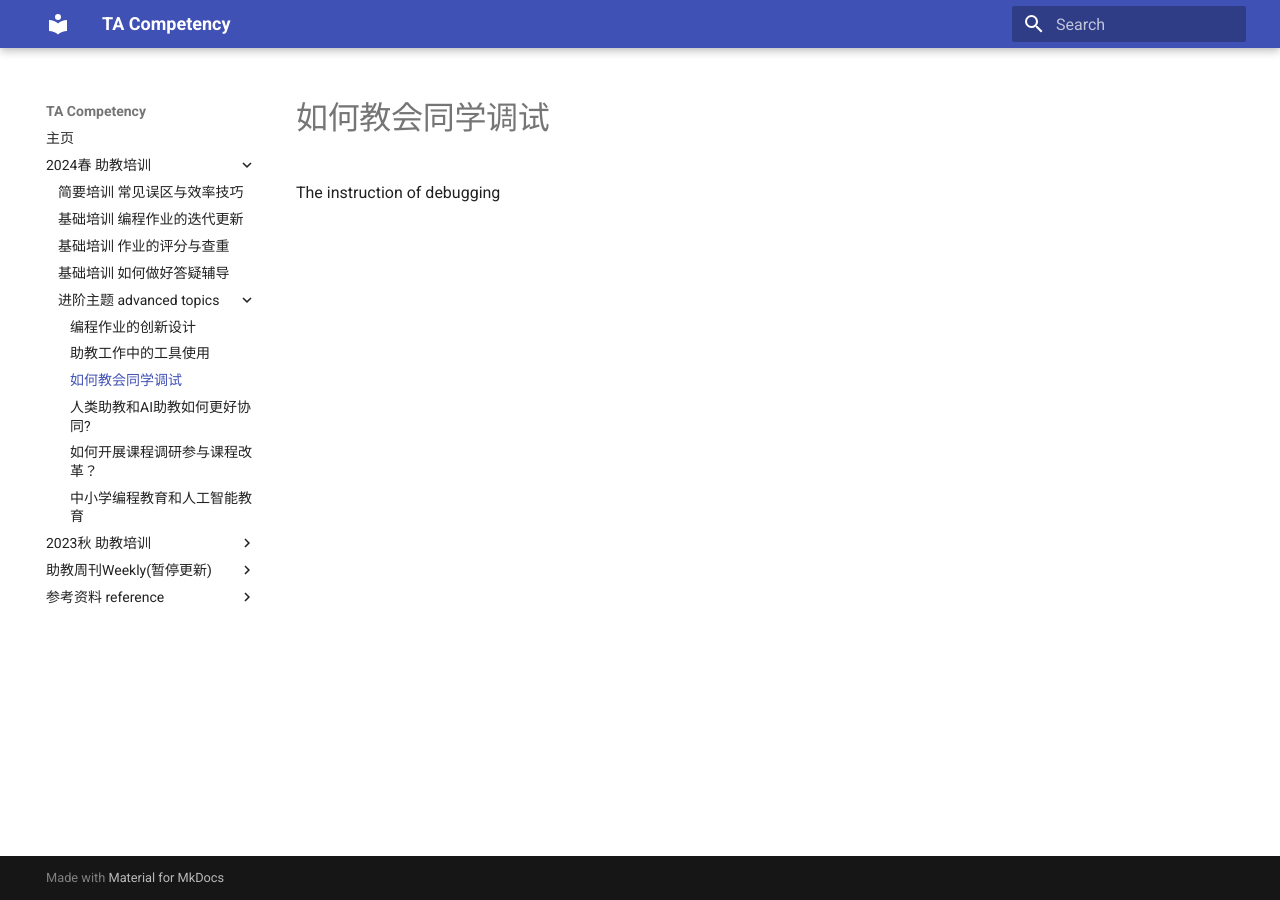
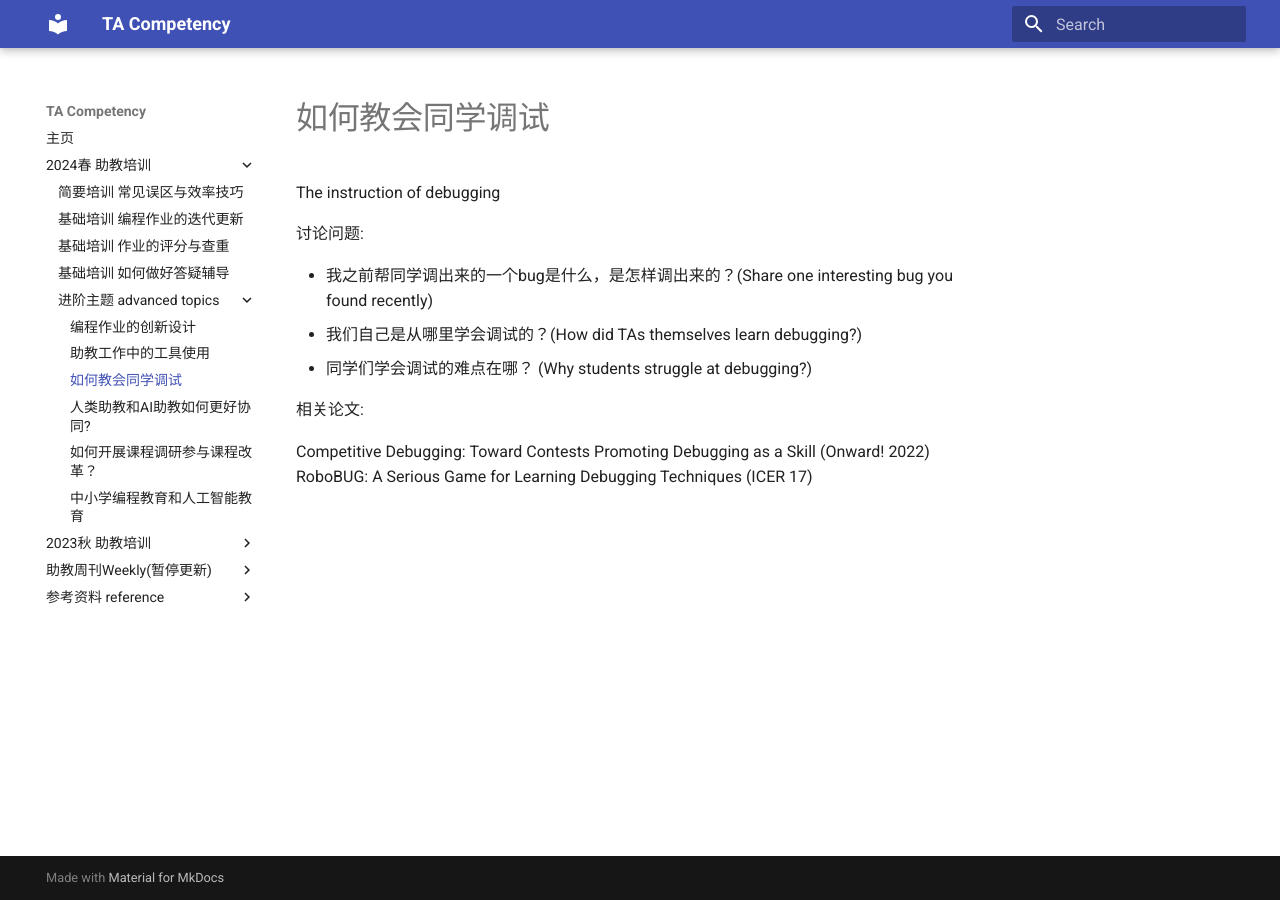
Before and after one commit to THUCSTAC/TAC, an MkDocs documentation site: the page built from docs/2024S/AdvancedTopics/Debugging.md, in a window 1280 px wide. Built offline with MkDocs 1.6.1 and Material for MkDocs 9.7.7, drawn with Linux system fonts in a browser that asks for light colours.

Commit message:
update AITutors and Debugging

```diff
--- a/docs/2024S/AdvancedTopics/Debugging.md
+++ b/docs/2024S/AdvancedTopics/Debugging.md
@@ -1,3 +1,14 @@
 # 如何教会同学调试
 
 The instruction of debugging
+
+讨论问题:
+
+- 我之前帮同学调出来的一个bug是什么，是怎样调出来的？(Share one interesting bug you found recently)
+- 我们自己是从哪里学会调试的？(How did TAs themselves learn debugging?)
+- 同学们学会调试的难点在哪？ (Why students struggle at debugging?)
+
+相关论文:
+
+Competitive Debugging: Toward Contests Promoting Debugging as a Skill  (Onward! 2022)
+RoboBUG: A Serious Game for Learning Debugging Techniques (ICER 17)
```
Also changed, not shown: docs/2024S/AdvancedTopics/AITutors.md (+5 -0 lines).
